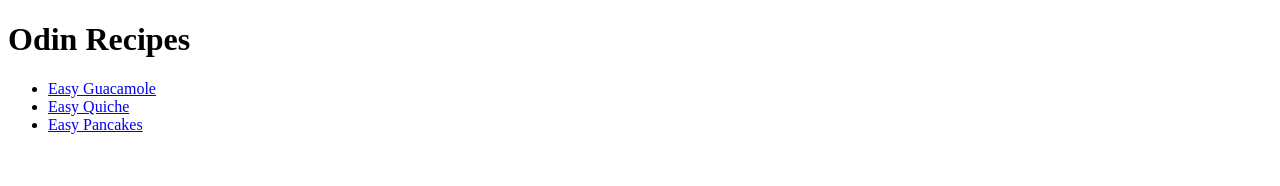
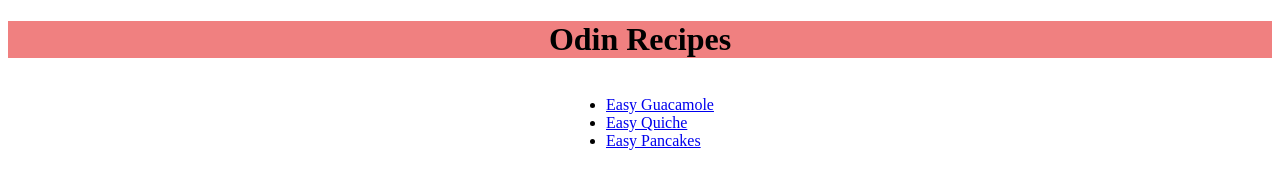
Before and after one commit to danielrjazz/odin-recipes, a plain HTML site: page index.html in a window 1280 px wide. Drawn offline with Linux system fonts and the light colour scheme.

Commit message:
Added stylesheet and made opening page nicer

```diff
--- a/index.html
+++ b/index.html
@@ -3,14 +3,17 @@
 <head>
     <meta charset="UTF-8">
     <meta name="viewport" content="width=device-width, initial-scale=1.0">
-    <title>Document</title>
+    <title>Odin Recipes</title>
+    <link rel="stylesheet" href="styles.css" >
 </head>
 <body>
-    <h1>Odin Recipes</h1>
-    <ul>
-        <li><a href="recipes/guacamole.html">Easy Guacamole</a></li>
-        <li><a href="recipes/quiche.html">Easy Quiche</a></li>
-        <li><a href="recipes/pancakes.html">Easy Pancakes</a></li>
-    </ul>
+    <h1 class="titles">Odin Recipes</h1>
+    <div class="container">
+        <ul class="main-ul">
+            <li><a href="recipes/guacamole.html">Easy Guacamole</a></li>
+            <li><a href="recipes/quiche.html">Easy Quiche</a></li>
+            <li><a href="recipes/pancakes.html">Easy Pancakes</a></li>
+        </ul>
+</div>
 </body>
 </html>
--- /dev/null
+++ b/styles.css
@@ -0,0 +1,15 @@
+/* styles */
+
+.titles {
+    background-color: lightcoral;
+    text-align: center;
+}
+
+.container {
+    text-align: center;
+}
+
+.main-ul {
+    display: inline-block;
+    text-align: left;
+}
```
Also changed, not shown: recipes/guacamole.html (+1 -1 lines).
